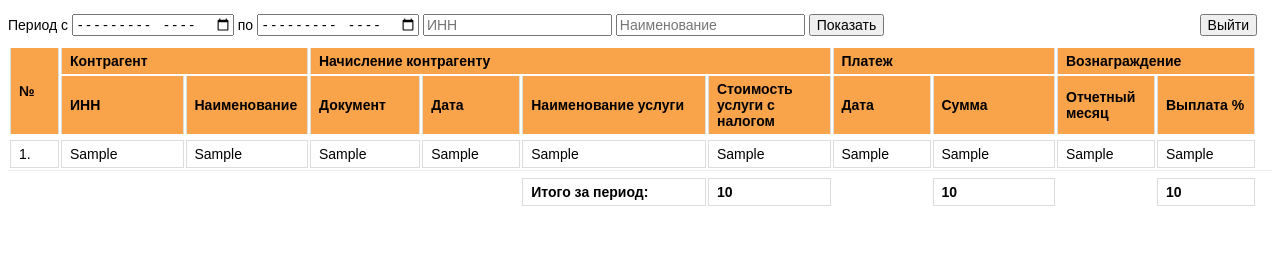
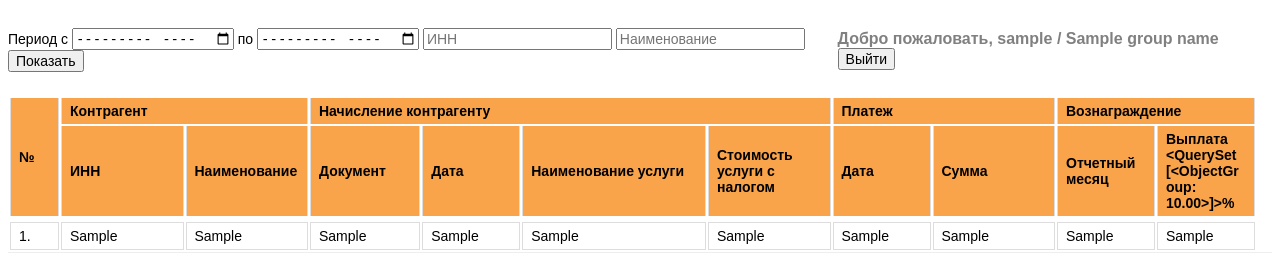
Before and after one commit to EvgenySinitsyn/Azimut, a Django app: template azimut/reports/templates/reports/result.html in a window 1280 px wide. Shown: the top 258 px of the page. Run offline with Django 4.2, Linux system fonts and the light colour scheme; tables that the repository leaves empty hold one stand-in row (values such as "Sample post"); the template is opened without the code that fills it: values that come from a table or form of the project are taken from there, most other values are stand-ins (such as "Sample title", 1, 10 or a date in 2020); lists and menus that the app fills with data are empty; parts of the project's set-up code (start-up, migrations or seed data) failed here and were passed over.

Commit message:
Task 6 добавила выводпользователя на страниц, вывод % и дат в форме

```diff
--- a/azimut/reports/static/reports/css/style.css
+++ b/azimut/reports/static/reports/css/style.css
@@ -16,6 +16,7 @@
     justify-content: space-between;
     margin-right: 15px;
     margin-bottom: 10px;
+
 }
 
 .theader {
@@ -41,7 +42,7 @@
 }
 
 .scroll-table-body {
-position: relative;
+    position: relative;
 	max-height: 65vh;
 	overflow:auto;
 	scrollbar-gutter: stable;
--- a/azimut/reports/templates/reports/result.html
+++ b/azimut/reports/templates/reports/result.html
@@ -14,18 +14,19 @@
 <div class="header_div">
 	<form method="post">
 	{% csrf_token %}
-        <span style="font-size: 14px;">Период с
-            <input type="month" name="date_start" style="font-size: 14px; outline:none;"> по
-            <input type="month" name="date_end" style="font-size: 14px; outline:none;">
+        <p style="font-size: 14px; ">Период с
+            <input type="month" name="date_start" style="font-size: 14px; outline:none;" value="{{ default_start_date }}"> по
+            <input type="month" name="date_end" style="font-size: 14px; outline:none;" value="{{ default_end_date }}">
 
             <input type="text" name="inn" placeholder="ИНН" style="font-size: 14px; outline:none;">
             <input type="text" name="name" placeholder="Наименование" style="font-size: 14px; outline:none;">
             <input type="submit" value="Показать" style="font-size: 14px;" name="filter">
-        </span>
+
+        </p>
 	</form>
-    <span>
-		<button style="font-size: 14px;"><a href="{% url 'logout' %}" style="text-decoration: none; color: #000000; ">Выйти</a></button>
-	</span>
+
+		<p style="font-size: 16px; color: #808080;"><b>Добро пожаловать, {{ user_name}} / {{ group_name }} </b><button style="font-size: 14px;"><a href="{% url 'logout' %}" style="text-decoration: none; color: #000000; ">Выйти</a></button></p>
+
 </div>
 
 
@@ -61,7 +62,7 @@
                     <th>Дата</th>
                     <th>Сумма</th>
                     <th>Отчетный месяц</th>
-                    <th>Выплата %</th>
+                    <th>Выплата {{ fee }}%</th>
 
                 </tr>
             </thead>
@@ -125,7 +126,7 @@
 		<thead>
 			<tr>
 				<th colspan="5" style="background: #FFFFFF; border: 0px">
-					{% if group_name == 'АЗИМУТ' %}
+					{% if group_name == 'Азимут' %}
 					<form enctype="multipart/form-data" method="post">
 						{% csrf_token %}
 						<p>
```
Also changed, not shown: azimut/reports/sql.py (+12 -4 lines), azimut/reports/views.py (+18 -6 lines), 1 other file.
